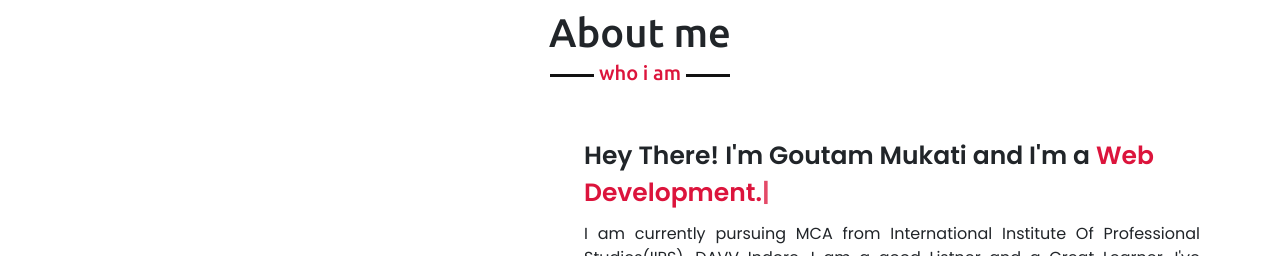
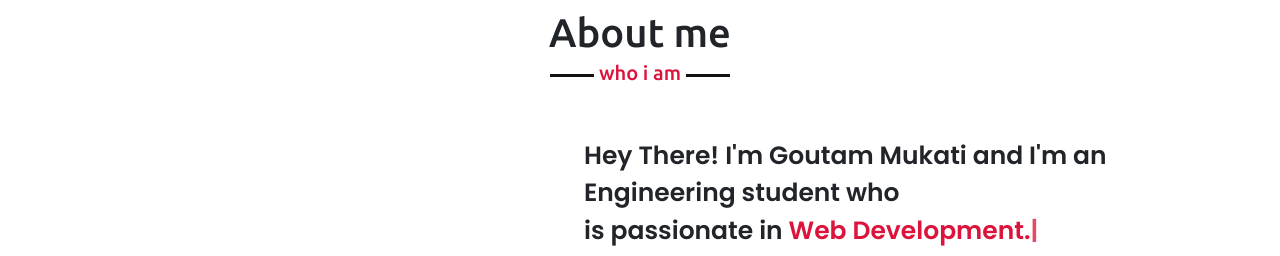
Before and after one commit to Goutam224/My_portfolio, a plain HTML site: page index.html in a window 1280 px wide. Shown: the part 960-1216 px from the top of the page. Drawn offline with nearby package versions, Linux system fonts and the light colour scheme.

Commit message:
Update index.html

```diff
--- a/index.html
+++ b/index.html
@@ -69,7 +69,8 @@
                 </div>
                 <div class="column right">
                     <div class="text">
-                        Hey There! I'm Goutam Mukati and I'm a <span class="typing-2"></span></div>
+                        Hey There! I'm Goutam Mukati and I'm an Engineering student who
+                  <br> is passionate in <span class="typing-2"></span></div>
                     <p>I am currently pursuing MCA from International Institute Of Professional Studies(IIPS), DAVV Indore. I am a good Listner and a Great Learner.
 
 
```
